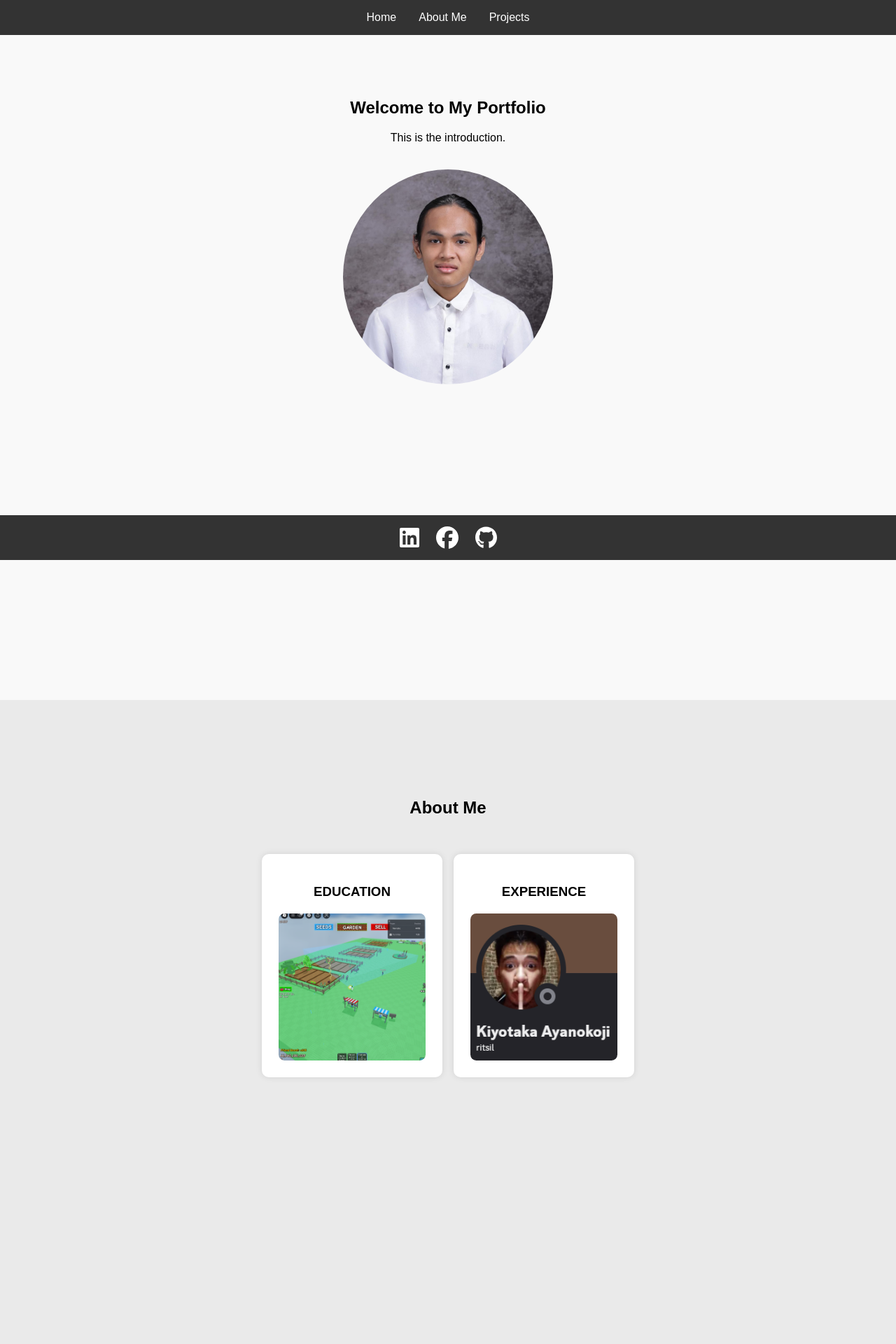
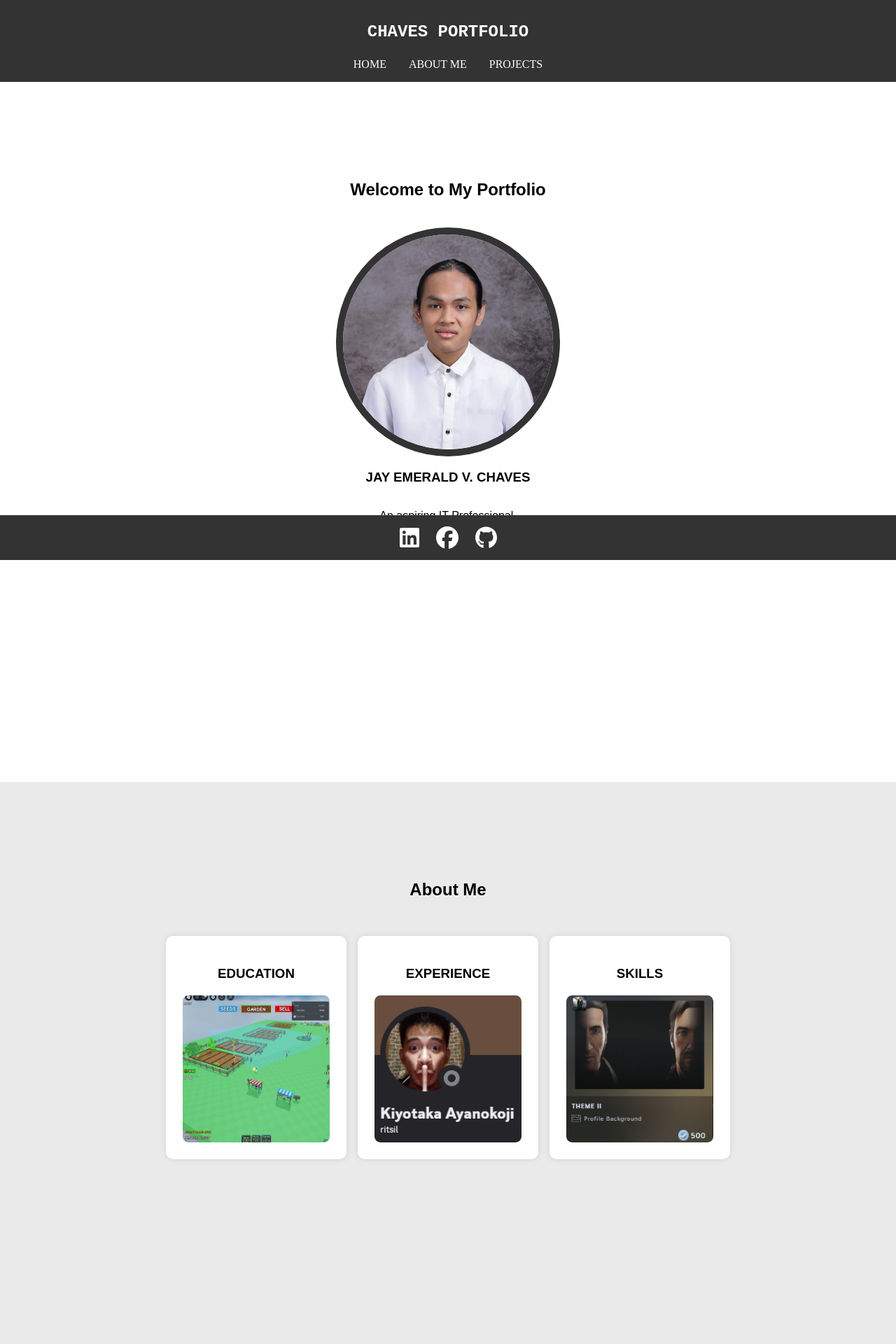
Before and after one commit to chavesjayemerald/ChavesPortfolio, a React (Vite) app: page / in a window 1280 px wide. Shown: the top 1920 px of the page at 70% size. Built offline with nearby package versions, Linux system fonts and the light colour scheme.

Commit message:
Eighth commit

```diff
--- a/src/App.css
+++ b/src/App.css
@@ -6,36 +6,48 @@ body {
 
 /* Header */
 .header {
-  justify-items: center;
-  text-align: center;
-  position: fixed;
+  position:sticky;
   top: 0;
   width: 100%;
   background-color: #333;
-  padding-top: 1rem;
-  padding-bottom: 1rem;
+  padding: 1rem 0;
   z-index: 1000;
   display: flex;
-  justify-content: center;
+  flex-direction: column;
+  align-items: center;
+}
+
+.header-title {
+  font-family: monospace;
+  font-size: 20px;
+  color: white;
+  font-size: 1.5rem;
+  margin-bottom: 1.5rem;
+}
+
+.nav-links {
+  display: flex;
+  gap: 2rem;
 }
 
 .nav-link {
+  font-family: 'Times New Roman', Times, serif;
   color: white;
-  margin: 0 1rem;
   cursor: pointer;
   text-decoration: none;
 }
 
 .nav-link:hover {
-  text-decoration: underline;
+  text-decoration-style: solid;
 }
+
 
 /* Sections */
 .section {
   padding-top: 120px;
   padding-bottom: 80px;
   text-align: center;
-  background-color: inherit; /* Let sections inherit their bg */
+  background-color: inherit;
   position: relative;
 }
 
@@ -43,9 +55,13 @@ body {
 .home-section {
   width: 100%;
   margin: 0;
-  background-color: #f9f9f9;
-  height: 100vh;
-  overflow: hidden;
+  background-color: #ffffff;
+  min-height: 100vh;
+  overflow-x: hidden;
+  overflow-y: auto;
+  display: flex;
+  flex-direction: column;
+  align-items: center;
 }
 
 .profile-img {
@@ -55,6 +71,7 @@ body {
   border-radius: 50%;
   margin-top: 20px;
   object-fit: cover;
+  border: 10px solid #333;
 }
 
 /* About Section */
@@ -62,8 +79,12 @@ body {
   width: 100%;
   margin: 0;
   background-color: #eaeaea;
-  height: 100vh;
-  overflow: hidden;
+  min-height: 100vh;
+  overflow-x: hidden;
+  overflow-y: auto;
+  display: flex;
+  flex-direction: column;
+  align-items: center;
 }
 
 .cards {
@@ -77,10 +98,10 @@ body {
   width: 100%;
   max-width: 210px;
   max-height: 210px;
-  aspect-ratio: 1 / 1;      /* Keeps width:height = 1:1 */
+  aspect-ratio: 1 / 1;
   border-radius: 4%;
   margin-top: 20px;
-  object-fit: cover;        /* Crops to fill the box */
+  object-fit: cover;
   display: block;
 }
 
@@ -138,7 +159,7 @@ body {
 .footer {
   justify-items: center;
   text-align: center;
-  position: fixed;
+  position: sticky;
   bottom: 0;
   width: 100%;
   background-color: #333;
@@ -148,7 +169,6 @@ body {
   display: flex;
   justify-content: center;
 }
-
 
 .social-links {
   display: flex;
@@ -169,5 +189,5 @@ body {
 .footer-icon {
   width: 32px;
   height: 32px;
-  filter: brightness(0) invert(1); /* Makes Jobs180 icon white on dark bg */
+  filter: brightness(0) invert(1);
 }
--- a/src/components/AboutMe.jsx
+++ b/src/components/AboutMe.jsx
@@ -1,10 +1,12 @@
 import { useState } from 'react';
 import AboutEducation from './modals/AboutEducation';
 import AboutExperience from './modals/AboutExperience';
+import AboutSkills from './modals/AboutSkills';
 
 export default function AboutMe() {
     const [showEducationModal, setShowEducationModal] = useState(false);
     const [showExperienceModal, setShowExperienceModal] = useState(false);
+    const [showSkillsModal, setShowSkillsModal] = useState(false);
 
     return (
         <section id="about" className="section about-section">
@@ -25,6 +27,14 @@ export default function AboutMe() {
                   </div>
                   {showExperienceModal && <AboutExperience onClose={() => setShowExperienceModal(false)} />}
                 </div>
+
+                <div>
+                  <div className="about-card" onClick={() => setShowSkillsModal(true)}>
+                    <h3>SKILLS</h3>
+                    <img src="./images/example3.jpg" alt="Example3" className="card-img" />
+                  </div>
+                  {showSkillsModal && <AboutSkills onClose={() => setShowSkillsModal(false)} />}
+                </div>
             </div>
         </section>
     );
--- a/src/components/Header.jsx
+++ b/src/components/Header.jsx
@@ -3,10 +3,11 @@ import { Link } from 'react-scroll';
 export default function Header() {
   return (
     <header className="header">
-      <nav>
-        <Link to="home" smooth duration={500} className="nav-link">Home</Link>
-        <Link to="about" smooth duration={500} className="nav-link">About Me</Link>
-        <Link to="projects" smooth duration={500} className="nav-link">Projects</Link>
+      <h1 className="header-title">CHAVES PORTFOLIO</h1>
+      <nav className="nav-links">
+        <Link to="home" smooth duration={500} className="nav-link">HOME</Link>
+        <Link to="about" smooth duration={500} className="nav-link">ABOUT ME</Link>
+        <Link to="projects" smooth duration={500} className="nav-link">PROJECTS</Link>
       </nav>
     </header>
   );
--- a/src/components/Home.jsx
+++ b/src/components/Home.jsx
@@ -2,8 +2,9 @@ export default function Home() {
   return (
     <section id="home" className="section home-section">
       <h1>Welcome to My Portfolio</h1>
-      <p>This is the introduction.</p>
       <img src="./images/profile.jpg" alt="Profile" className="profile-img" />
+      <h3>JAY EMERALD V. CHAVES</h3>
+      <p>An aspiring IT Professional.</p>
     </section>
   );
 }
--- /dev/null
+++ b/src/components/modals/AboutSkills.jsx
@@ -0,0 +1,13 @@
+export default function AboutSkills({ onClose }) {
+  return (
+    <div className="modal-overlay">
+      <div className="modal">
+        <h2>Skills</h2>
+        <ul>
+          <li><strong>Nothing:</strong> Crickets*</li>
+        </ul>
+        <button onClick={onClose} className="modal-close-btn">Close</button>
+      </div>
+    </div>
+  );
+}
```
Lines whose indentation alone changed are shown as unchanged.
